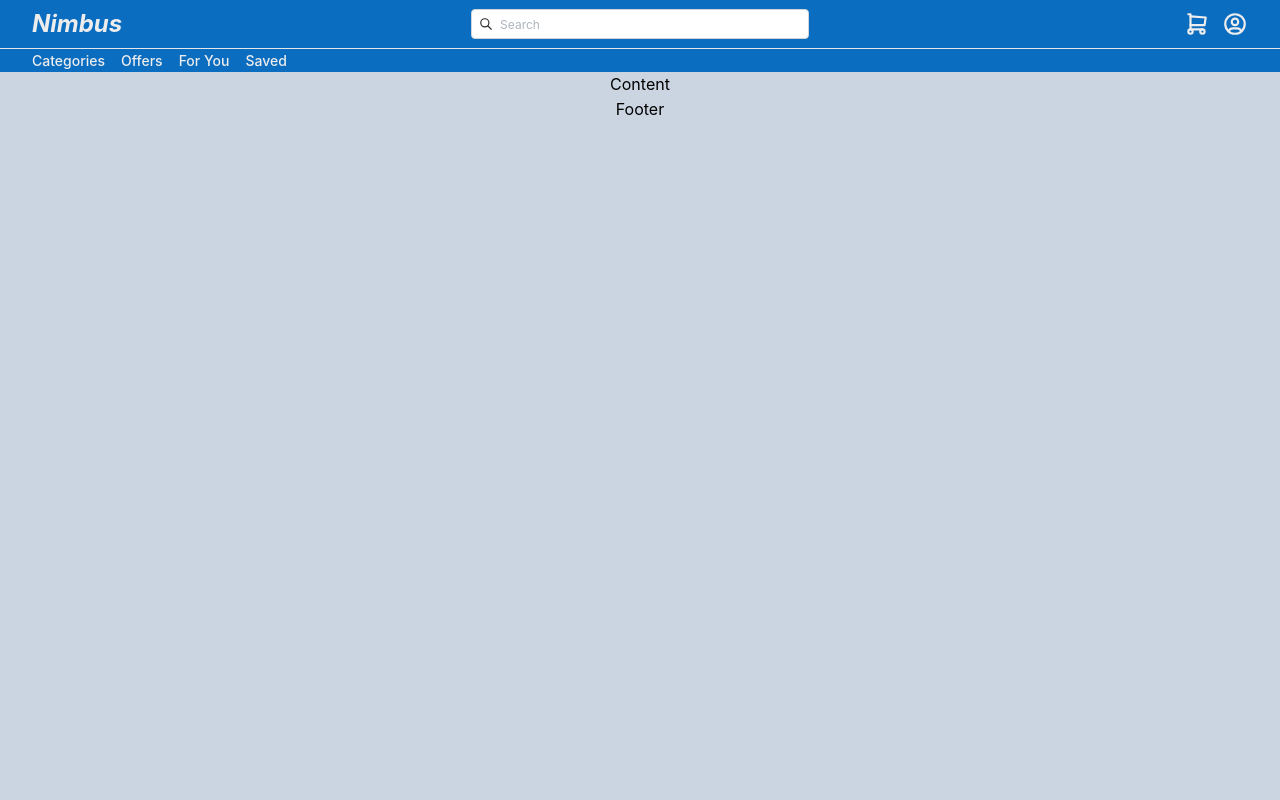
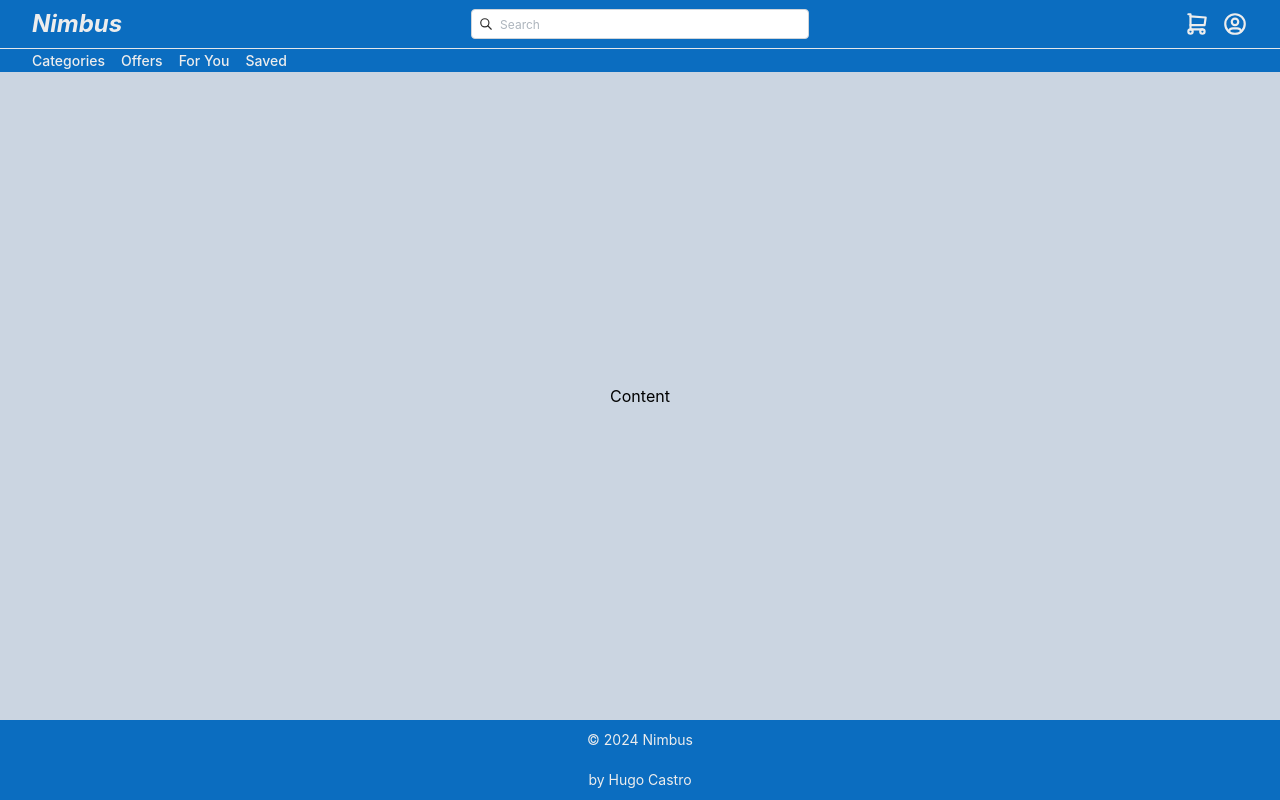
Before and after one commit to HugoCastroBR/Nimbus-Market, a Next.js app: page / in a window 1280 px wide. Built offline with nearby package versions, Linux system fonts and the light colour scheme.

Commit message:
feat: footer

```diff
--- /dev/null
+++ b/src/app/components/Molecules/Footer.tsx
@@ -0,0 +1,41 @@
+import React from 'react'
+
+export default function Footer() {
+
+  return (
+    <div
+      className='
+        w-full h-20 flex-col justify-center items-center bg-highlightBlue
+      '
+    >
+      <div
+        className='
+          w-full h-1/2 flex justify-center items-center
+        '
+      >
+        <p
+          className='
+            text-textHighlight text-sm
+          '
+        >
+          &copy; 2024 Nimbus
+        </p>
+      </div>
+      <div
+        className='
+          w-full h-1/2  flex justify-center items-center
+        '
+      >
+        <p
+          className='
+            text-textHighlight text-sm
+          '
+        >
+          by Hugo Castro
+        </p>
+      </div>
+
+    </div>
+  )
+
+};
--- a/src/app/components/Templates/PageContainer.tsx
+++ b/src/app/components/Templates/PageContainer.tsx
@@ -1,5 +1,6 @@
 import React from 'react'
 import Header from '../Organisms/Header'
+import Footer from '../Molecules/Footer'
 
 const PageContainer = ({ }) => {
 
@@ -7,16 +8,12 @@ const PageContainer = ({ }) => {
     <div
       className='
       w-full min-h-screen h-full flex flex-col items-center
-      bg-slate-300  mx-auto max-w-container
+      bg-slate-300  mx-auto max-w-container  justify-between
       '
     >
-        <Header/>
-      <div>
-        Content
-      </div>
-      <div>
-        Footer
-      </div>
+      <Header />
+      Content
+      <Footer />
     </div>
   )
 }
```
